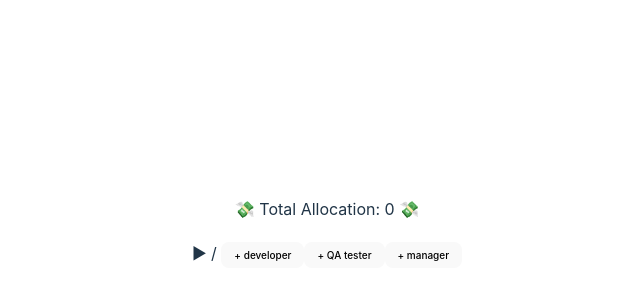
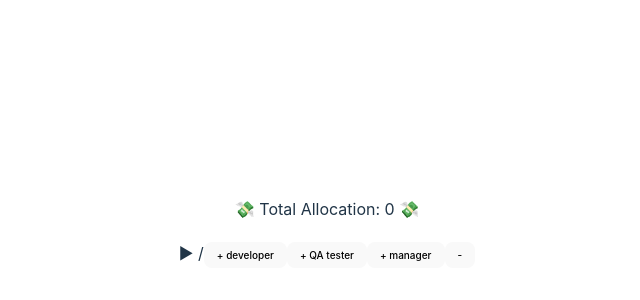
Before and after one commit to OswaldoFalcon/department-hierarchy, a Vue app: page / in a window 1280 px wide. Shown: the part 168-468 px from the top of the page, without its empty margins (313-953 px from the left). Built offline with nearby package versions, Linux system fonts and the light colour scheme.

Commit message:
fix tree view

```diff
--- a/src/components/TreeBrowser.vue
+++ b/src/components/TreeBrowser.vue
@@ -2,6 +2,7 @@
 import TreeBrowser from './TreeBrowser.vue'
 import { ref, computed } from 'vue'
 import { store } from '../main.js'
+
 const props = defineProps({
   node: Object,
   depth: {
@@ -18,22 +19,25 @@ const hasChildren = computed(() => {
 
 function addDeveloper(a) {
   store.count += 1000
-  var new_child = a.children.push({ name: 'developer', children: [] })
+  a.children.push({ name: 'developer', children: [] })
 }
 function addQAtester(a) {
   store.count += 500
-  var new_child = a.children.push({ name: 'QA tester', children: [] })
+  a.children.push({ name: 'QA tester', children: [] })
 }
 function addManager(a) {
   store.count += 300
-  var new_child = a.children.push({ name: 'manager', children: [] })
+  a.children.push({ name: 'manager', children: [] })
 }
+function deleteWorker(a) {
 
+  a.children = []
+}
 
 </script>
 
 <template>
-  <div>
+  <div class="container">
     <div @click="expanded = !expanded" class="node" :style="{'margin-left': `${depth * 40}px`} ">
       <span class="type" v-if="hasChildren">
         {{ expanded ? '&#9660;' : '&#9658;' }}
@@ -42,10 +46,12 @@ function addManager(a) {
         &#9671
       </span>
       {{ node.name }}
-      <button @click="addDeveloper(node)" class="add-worker"> + developer</button>
-      <button @click="addQAtester(node)" class="add-worker"> + QA tester</button>
+    </div>
+    <div class="control">
+      <button @click="addDeveloper(node)" class="add-worker"> + developer </button>
+      <button @click="addQAtester(node)" class="add-worker"> + QA tester </button>
       <button @click="addManager(node)" class="add-worker"> + manager</button>
-
+      <button @click="deleteWorker(node)" class="add-worker"> - </button>
     </div>
     <!-- Concurrent Component -->
   </div>
@@ -53,6 +59,10 @@ function addManager(a) {
 </template>
 
 <style scoped>
+.container {
+  display: flex;
+}
+
 .node {
   text-align: left;
 }
@@ -61,4 +71,8 @@ function addManager(a) {
   max-width: 90px;
   font-size: 10px;
 }
+
+.class {
+  display: flex;
+}
 </style>
```
